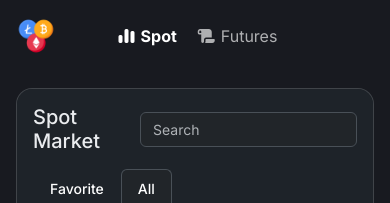
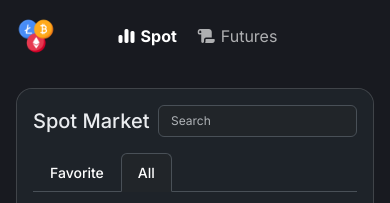
Before and after one commit to abdullahyildirimx/CryptoDashboard, a React (Vite) app: page /spot in a window 390 px wide. Shown: the top 203 px of the page. Built offline with nearby package versions, Linux system fonts and the light colour scheme; no server answers.

Commit message:
mobile search bar fix

```diff
--- a/index.html
+++ b/index.html
@@ -6,7 +6,7 @@
     <link rel="icon" href="/favicon.ico" />
     <link rel="icon" type="image/png" sizes="32x32" href="/favicon-32x32.png">
     <link rel="icon" type="image/png" sizes="16x16" href="/favicon-16x16.png">
-    <meta name="viewport" content="width=device-width, initial-scale=1.0" />
+    <meta name="viewport" content="width=device-width, initial-scale=1.0, viewport-fit=cover" />
     <meta name="theme-color" content="#181a20">
 
     <link rel="manifest" href="/manifest.json">
--- a/src/components.css
+++ b/src/components.css
@@ -95,7 +95,7 @@
   overflow-x: auto;
 }
 
-.form-control {
+.font-size-14 {
   font-size: 14px;
 }
 
@@ -103,8 +103,8 @@
   font-size: 12px;
 }
 
-.font-size-10 {
-  font-size: 10px;
+.font-size-11 {
+  font-size: 11px;
 }
 
 ::-webkit-scrollbar {
--- a/src/components/CoinTable.jsx
+++ b/src/components/CoinTable.jsx
@@ -32,7 +32,7 @@ function formatVolume(volume) {
 
   return (
 	<>
-		<div className={`${isMobile && 'font-size-10'} info-row d-flex justify-content-between align-items-center`}>
+		<div className={`${isMobile && 'font-size-11'} info-row d-flex justify-content-between align-items-center`}>
 			<div className='d-flex flex-column'>
 				<div className='align-items-center'>
 					<span className={sortOrder.includes('symbol') ? 'text-white' : 'text-secondary'}>
--- a/src/components/FuturesMarketCard.jsx
+++ b/src/components/FuturesMarketCard.jsx
@@ -123,7 +123,7 @@ const FuturesMarketCard = () => {
     <div className="card">
       <div className="card-body">
         <div className='d-flex align-items-center justify-content-between mb-3'>
-          <h5 className="card-title mb-0">Futures Market</h5>
+          <h5 className="card-title mb-0 me-2">Futures Market</h5>
           <SearchBar handleSearch={handleSearch} />
         </div>
         <ul className="nav nav-tabs">
--- a/src/components/SearchBar.jsx
+++ b/src/components/SearchBar.jsx
@@ -1,6 +1,8 @@
 import { useState } from 'react';
+import { useIsMobile } from '../hooks/useScreenSize';
 
 const SearchBar = ({ handleSearch }) => {
+  const isMobile = useIsMobile();
   const [searchTerm, setSearchTerm] = useState('');
 
   const handleChange = (event) => {
@@ -17,7 +19,7 @@ const SearchBar = ({ handleSearch }) => {
   return (
     <div className="position-relative d-flex align-items-center">
       <input
-        className="form-control"
+        className={`form-control ${isMobile ? 'font-size-12' : 'font-size-14'}`}
         type="text"
         id="searchBar"
         placeholder="Search"
@@ -31,7 +33,7 @@ const SearchBar = ({ handleSearch }) => {
           type="button"
           onClick={handleClear}
         >
-          <i className="fa-solid fa-xmark text-gray-400" style={{ fontSize: "14px" }}></i>
+          <i className={`fa-solid fa-xmark text-gray-400 ${isMobile ? 'font-size-12' : 'font-size-14'}`}></i>
         </button>
       )}
     </div>
--- a/src/components/SpotMarketCard.jsx
+++ b/src/components/SpotMarketCard.jsx
@@ -123,7 +123,7 @@ const SpotMarketCard = () => {
     <div className="card">
       <div className="card-body">
         <div className='d-flex align-items-center justify-content-between mb-3'>
-          <h5 className="card-title mb-0">Spot Market</h5>
+          <h5 className="card-title mb-0 me-2">Spot Market</h5>
           <SearchBar handleSearch={handleSearch} />
         </div>
         <ul className="nav nav-tabs">
```
